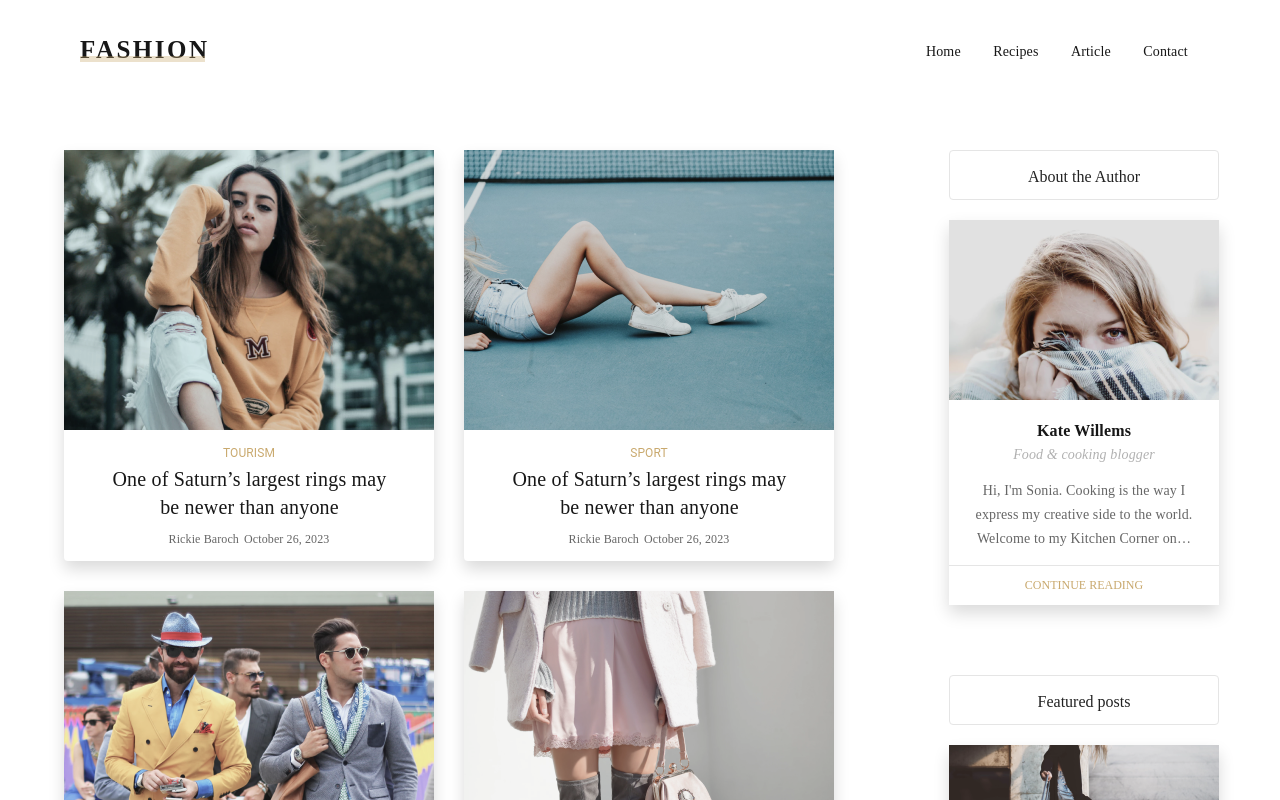
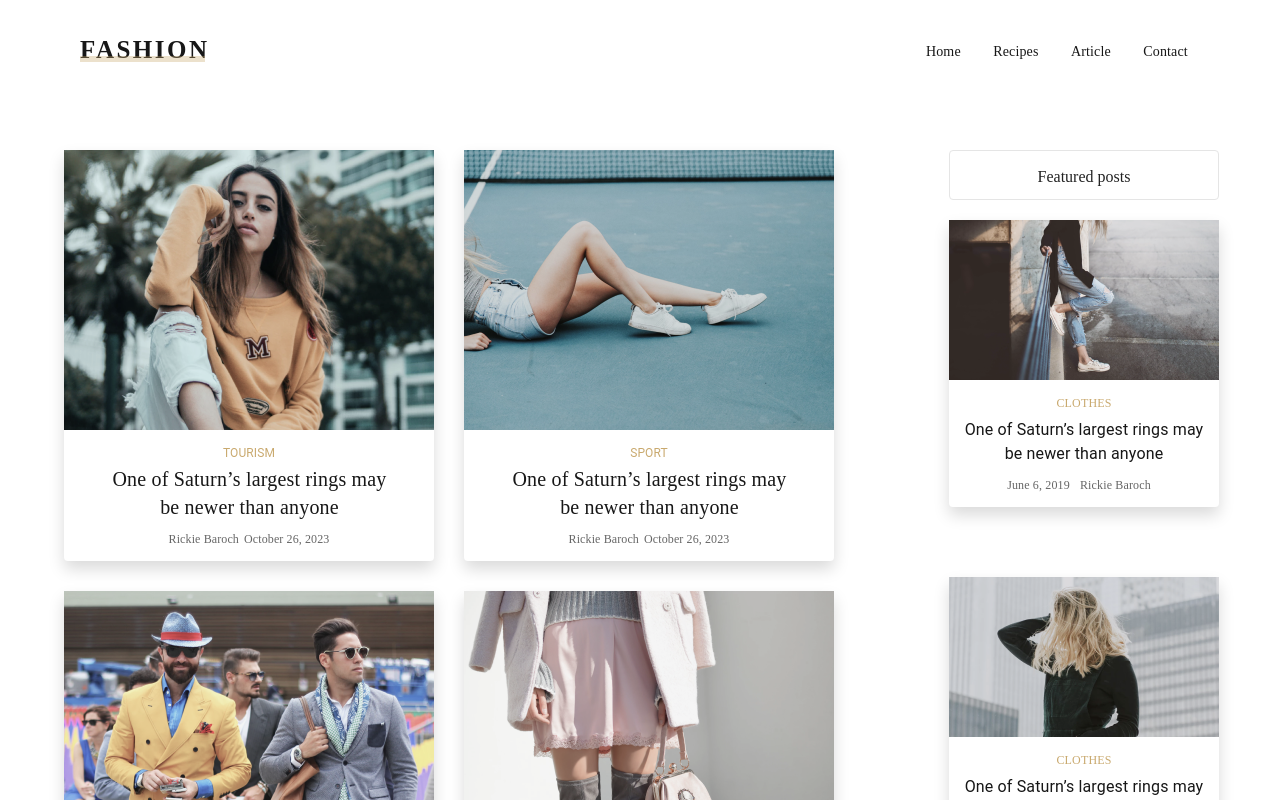
Before and after one commit to FluffyClaws/react-fashion-blog, a React (Create React App) app: page /article in a window 1280 px wide. Shown: the top 800 px of the page. Built offline with nearby package versions, Linux system fonts and the light colour scheme.

Commit message:
added leftbar props

```diff
--- a/src/components/LeftBarComponents/AuthorSection.scss
+++ b/src/components/LeftBarComponents/AuthorSection.scss
@@ -1,4 +1,5 @@
 .author {
+  margin-bottom: 70px;
   .author-pic {
     background-image: url("../../..//public/images/auth-pic.png");
     background-position: center;
--- a/src/components/LeftBarComponents/FeaturedPost.scss
+++ b/src/components/LeftBarComponents/FeaturedPost.scss
@@ -1,5 +1,5 @@
 .feat-left {
-  padding-top: 70px;
+  // padding-top: 70px;
 
   &-post {
     margin-top: 20px;
--- a/src/components/Main/LeftBar.tsx
+++ b/src/components/Main/LeftBar.tsx
@@ -6,10 +6,18 @@ import SocialLink from "../LeftBarComponents/SocialLink";
 import Tag from "../LeftBarComponents/Tag";
 import Categories from "../LeftBarComponents/Categories";
 import "./LeftBar.scss";
+import { LeftBarProps } from "../../types/types";
 
-const LeftBar: React.FC = () => (
+const LeftBar: React.FC<LeftBarProps> = ({
+  showAuthor = true,
+  showFeatured = true,
+  showCategories = true,
+  showSocialLinks = true,
+  showTags = true,
+}) => (
   <Box className="left-bar">
-    <AuthorSection />
+    {showAuthor && <AuthorSection />}
+    {showFeatured && (
       <Box className="feat-left">
         <Paper elevation={0} className="left-bar-blocks">
           Featured posts
@@ -18,8 +26,9 @@ const LeftBar: React.FC = () => (
         <FeaturedPost picClass="pic2" />
         <FeaturedPost picClass="pic3" />
       </Box>
-    <Categories />
-
+    )}
+    {showCategories && <Categories />}
+    {showSocialLinks && (
       <Box className="social-links">
         <Paper elevation={0} className="left-bar-blocks">
           Social media
@@ -34,7 +43,8 @@ const LeftBar: React.FC = () => (
         <SocialLink className="youtube" count={52} label="subscribers" />
         <SocialLink className="gplus" count={642} label="followers" />
       </Box>
-    <Tag />
+    )}
+    {showTags && <Tag />}
   </Box>
 );
 
--- a/src/components/Main/Posts.tsx
+++ b/src/components/Main/Posts.tsx
@@ -1,6 +1,6 @@
 import React from "react";
 import { Box, Typography, Link, Paper } from "@mui/material";
-import { Post as PostType } from "../../types/postTypes";
+import { Post as PostType } from "../../types/types";
 import { posts } from "../../utils/postData";
 import "./Posts.scss";
 
--- a/src/components/Main/RecipePost.tsx
+++ b/src/components/Main/RecipePost.tsx
@@ -1,6 +1,6 @@
 import React from "react";
 import { Box, Typography, Paper } from "@mui/material";
-import { Recipe } from "../../types/postTypes";
+import { Recipe } from "../../types/types";
 import "./RecipePost.scss";
 
 const RecipePost: React.FC<Recipe> = ({
--- a/src/pages/ArticlePage.tsx
+++ b/src/pages/ArticlePage.tsx
@@ -21,7 +21,13 @@ const ArticlePage: React.FC = () => {
             <PageNavigation />
           </Grid>
           <Grid item xs={12} md={3}>
-            <LeftBar />
+            <LeftBar
+              showAuthor={false}
+              showFeatured={true}
+              showCategories={true}
+              showSocialLinks={false}
+              showTags={true}
+            />
           </Grid>
         </Grid>
       </Container>
--- a/src/pages/ContactPage.tsx
+++ b/src/pages/ContactPage.tsx
@@ -70,7 +70,13 @@ const ContactPage: React.FC = () => {
             </Box>
           </Grid>
           <Grid item xs={12} md={3}>
-            <LeftBar />
+            <LeftBar
+              showAuthor={true}
+              showFeatured={false}
+              showCategories={false}
+              showSocialLinks={true}
+              showTags={false}
+            />
           </Grid>
         </Grid>
       </Container>
--- a/src/pages/RecipesPage.tsx
+++ b/src/pages/RecipesPage.tsx
@@ -33,7 +33,13 @@ const RecipesPage: React.FC = () => {
             <PageNavigation />
           </Grid>
           <Grid item xs={12} md={3}>
-            <LeftBar />
+            <LeftBar
+              showAuthor={true}
+              showFeatured={false}
+              showCategories={false}
+              showSocialLinks={true}
+              showTags={false}
+            />
           </Grid>
         </Grid>
       </Container>
--- a/src/utils/postData.ts
+++ b/src/utils/postData.ts
@@ -1,4 +1,4 @@
-import { Post } from "../types/postTypes";
+import { Post } from "../types/types";
 
 export const posts: Post[] = [
   {
--- a/src/utils/recipeData.ts
+++ b/src/utils/recipeData.ts
@@ -1,4 +1,4 @@
-import { Recipe } from "../types/postTypes";
+import { Recipe } from "../types/types";
 
 export const recipes: Recipe[] = [
   {
```
Also changed, not shown: src/types/types.ts (renamed from src/types/postTypes.ts, +7 -0 lines). Lines whose indentation alone changed are shown as unchanged.
